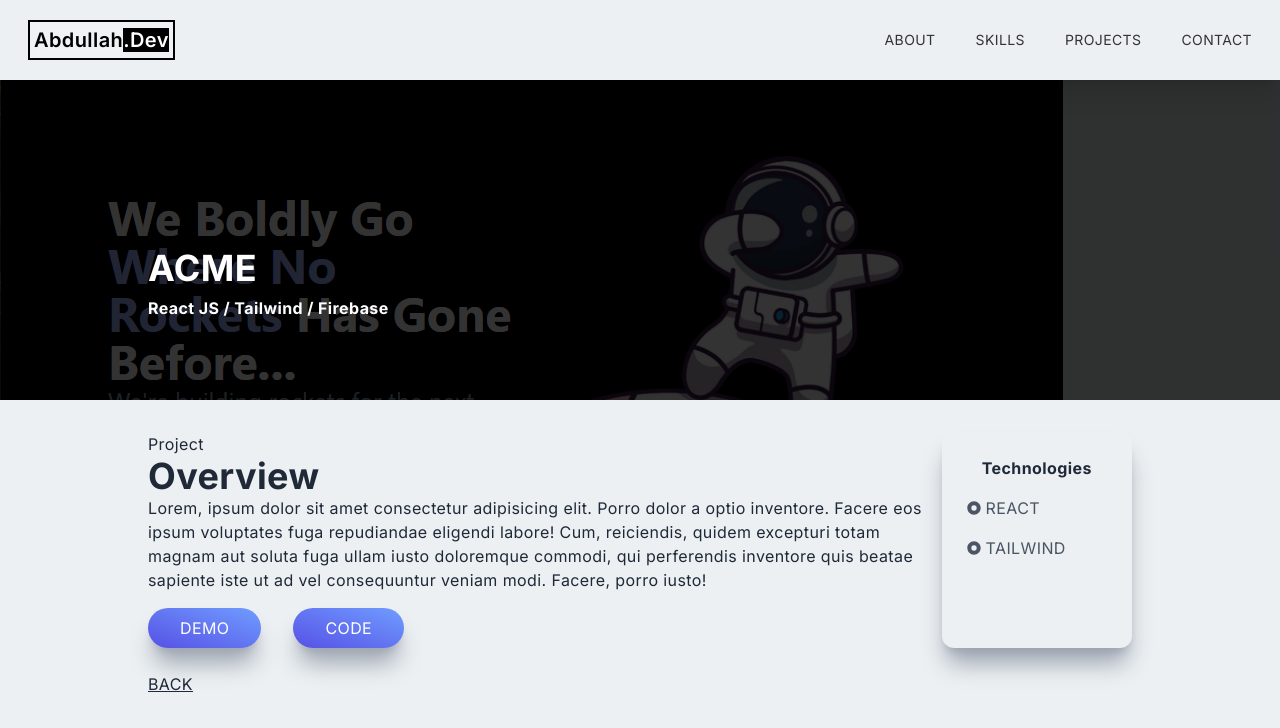
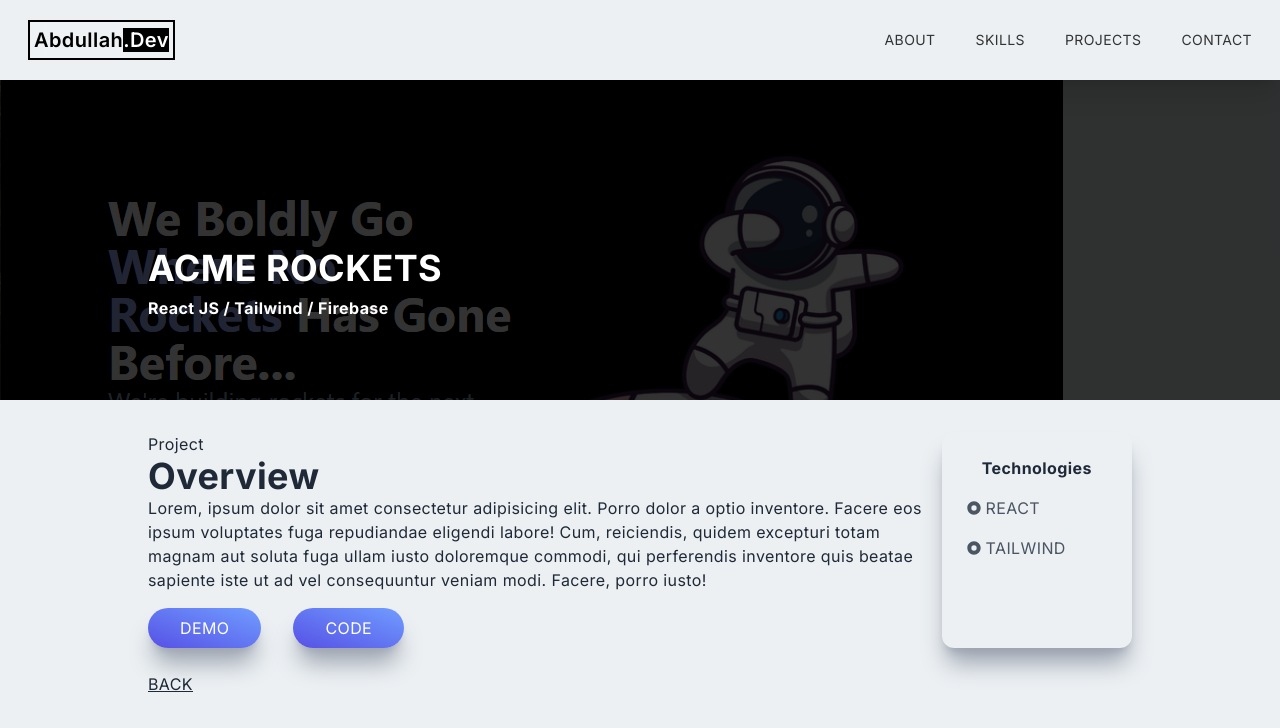
Before and after one commit to Abdul-luh/my_portfolio, a Next.js app: page /project/1 in a window 1280 px wide. Shown: the top 728 px of the page. Built offline with nearby package versions, Linux system fonts and the light colour scheme.

Commit message:
updated link

```diff
--- a/app/components/data/Properties.ts
+++ b/app/components/data/Properties.ts
@@ -18,7 +18,7 @@ function getNextId() {
 const allProps = [
 	{
 		id: 0,
-		projName: "ACME",
+		projName: "ACME Rockets",
 		projHead: "react | tailwind ",
 		projImg: acme,
 		projDescr:
@@ -27,7 +27,7 @@ const allProps = [
 			{ id: 1, techName: "REACT" },
 			{ id: 2, techName: "TAILWIND" },
 		],
-		demoLink: "https://incandescent-naiad-f30e25.netlify.app/",
+		demoLink: "https://acme-rockets-abdullah.netlify.app/",
 		repoLink: "https://github.com/Abdul-luh/Tailwind-project/",
 	},
 	{
```
